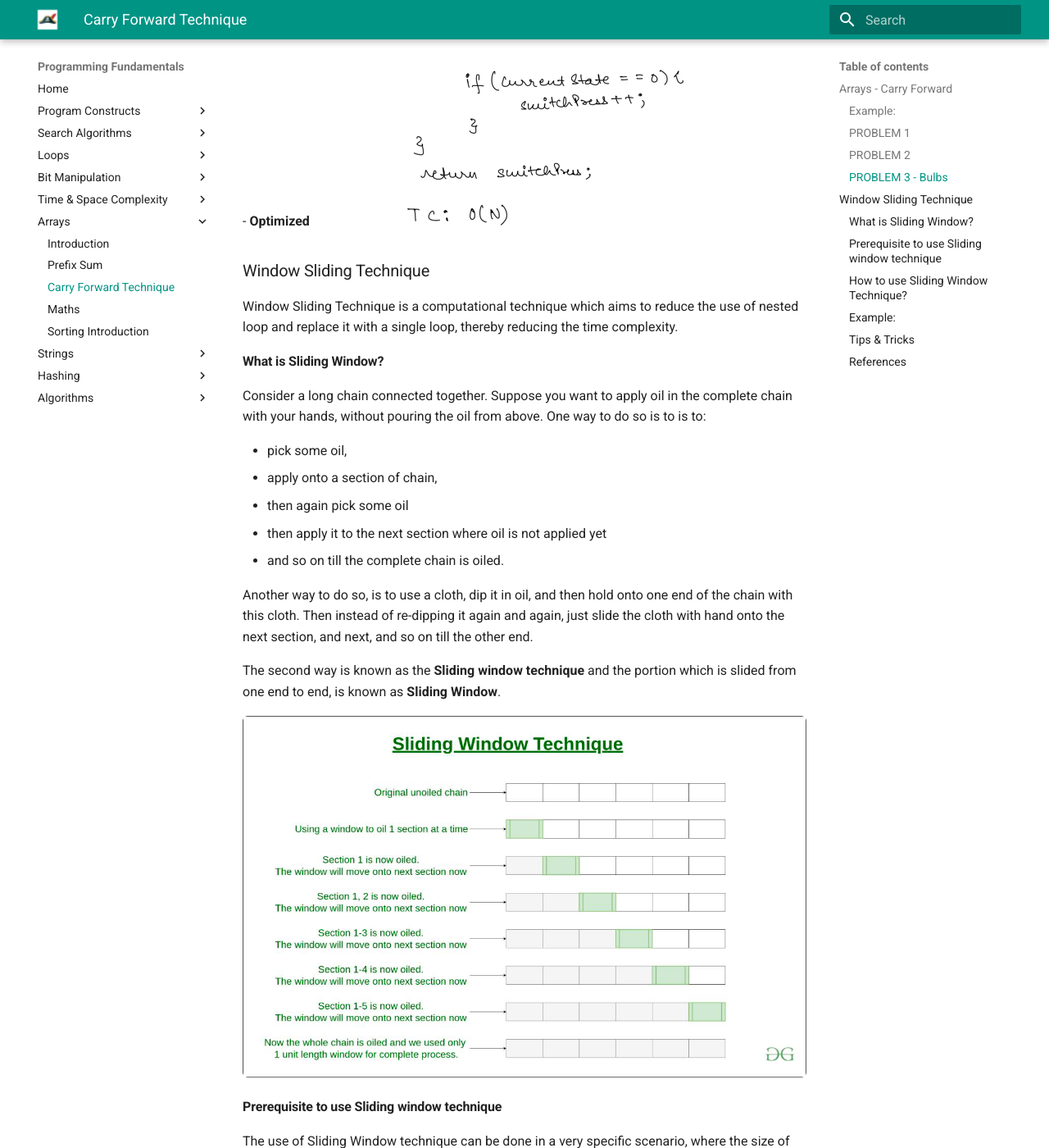
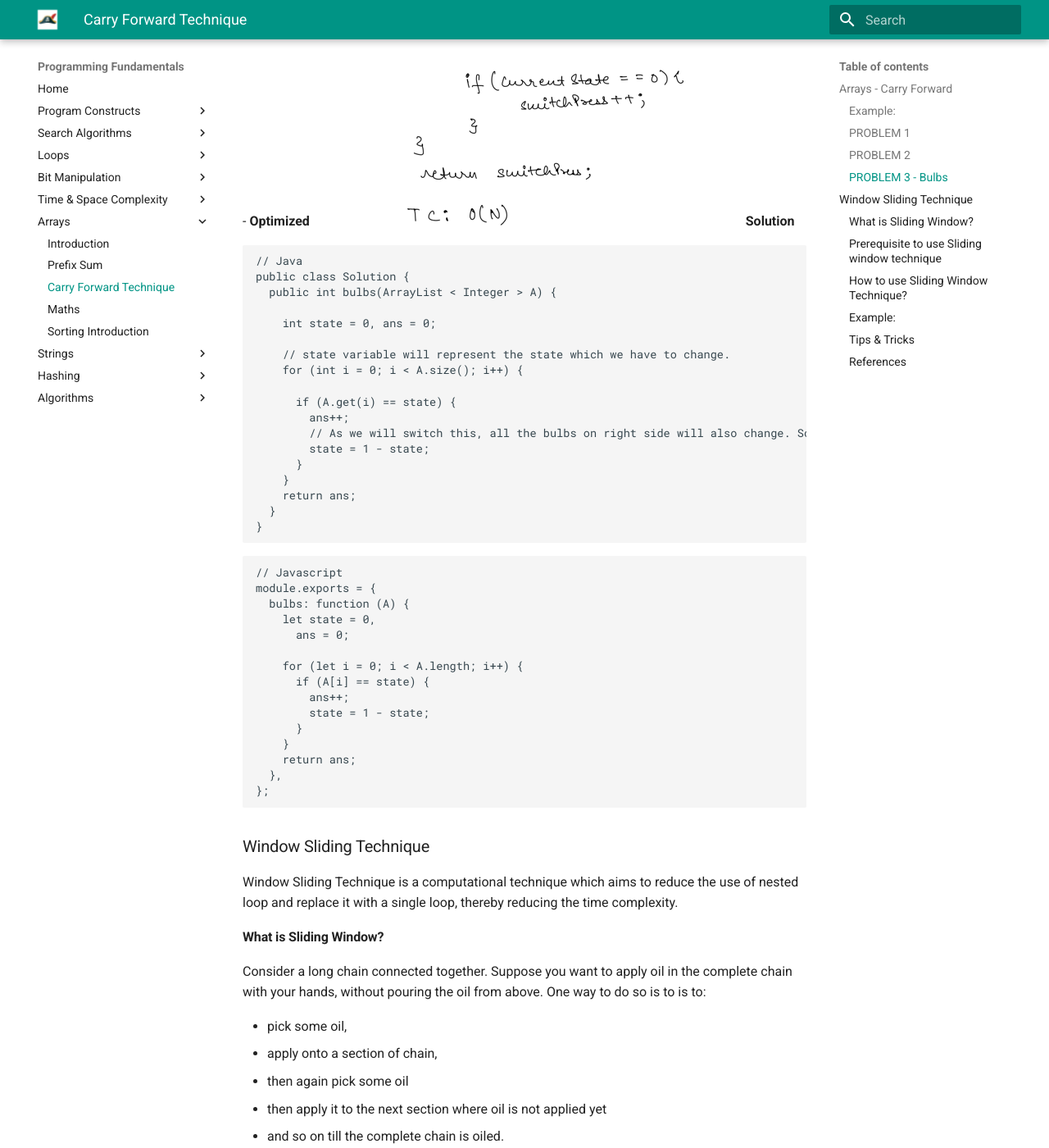
Before and after one commit to santosh-1987/programming-fundamentals, an MkDocs documentation site: the page built from docs/arrays/array_carry_forward.md, in a window 1280 px wide and 1400 px high, scrolled down 8979 px. Shown: the whole window at 82% size. Built offline with MkDocs 1.6.1 and Material for MkDocs 9.7.7, drawn with Linux system fonts in a browser that asks for light colours; the version menu is left out.

````diff
--- a/docs/arrays/array_carry_forward.md
+++ b/docs/arrays/array_carry_forward.md
@@ -81,6 +81,45 @@
     ![bulbs_2_bf_approach](../assets/images/arrays/bulbs_2_bf_approach.png)
   - **Optimized**
     ![bulbs_3_optimized](../assets/images/arrays/bulbs_3_optimized.png)
+**Solution**
+```java
+// Java
+public class Solution {
+  public int bulbs(ArrayList < Integer > A) {
+
+    int state = 0, ans = 0;
+
+    // state variable will represent the state which we have to change.
+    for (int i = 0; i < A.size(); i++) {
+
+      if (A.get(i) == state) {
+        ans++;
+        // As we will switch this, all the bulbs on right side will also change. So, change state = 1 - state
+        state = 1 - state;
+      }
+    }
+    return ans;
+  }
+}
+```
+
+```javascript
+// Javascript
+module.exports = {
+  bulbs: function (A) {
+    let state = 0,
+      ans = 0;
+
+    for (let i = 0; i < A.length; i++) {
+      if (A[i] == state) {
+        ans++;
+        state = 1 - state;
+      }
+    }
+    return ans;
+  },
+};
+```
 
 ## Window Sliding Technique
 
````
